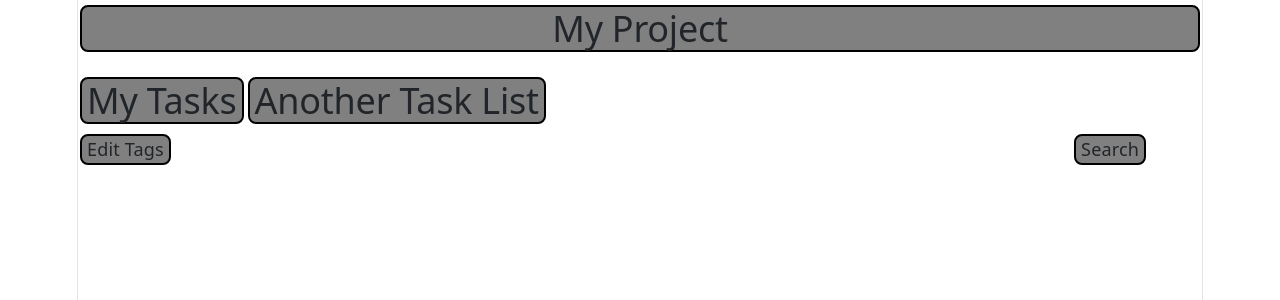
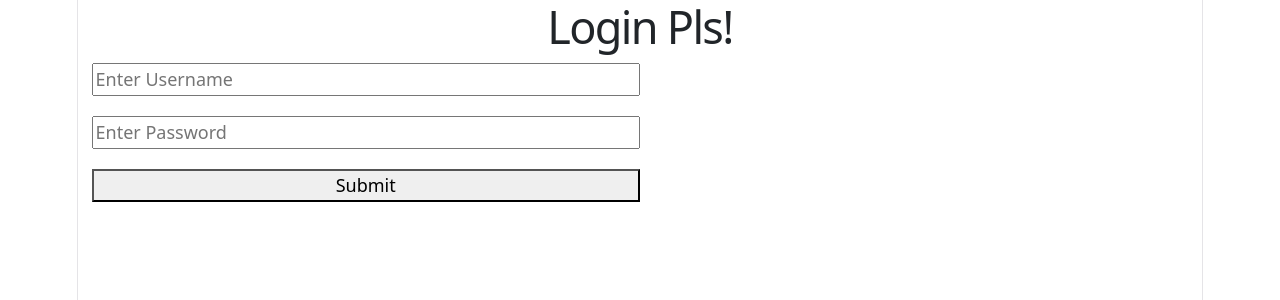
Before and after one commit to cjs937/TaskTracker, a React (Vite) app in the folder client/: page /login in a window 1280 px wide. Shown: the top 300 px of the page. Built offline with nearby package versions, Linux system fonts and the light colour scheme.

Commit message:
Added react router to the project. Added component views for login screen and dashboard. Routed index to dashboard and login views. Cached login data to keep it between refreshes.

```diff
--- a/client/package.json
+++ b/client/package.json
@@ -13,7 +13,8 @@
     "bootstrap": "^5.3.8",
     "react": "^19.2.6",
     "react-bootstrap": "^2.10.10",
-    "react-dom": "^19.2.6"
+    "react-dom": "^19.2.6",
+    "react-router-dom": "^7.18.1"
   },
   "devDependencies": {
     "@eslint/js": "^10.0.1",
--- a/client/src/App.tsx
+++ b/client/src/App.tsx
@@ -1,19 +1,39 @@
 import { useState } from 'react'
-import { mockProject, mockTaskList } from './data/mockTasks'
-import { TaskList } from './components/TaskList'
-import { Project } from './components/Project'
+import type { User } from './types'
+import { BrowserRouter, Routes, Route, Navigate } from 'react-router-dom'
 import 'bootstrap/dist/css/bootstrap.min.css'
 import './App.css'
+import { Login } from './components/Login'
+import { Dashboard } from './components/Dashboard'
+
 
 function App() {
-  const [count, setCount] = useState(0)
+const [user, setUser] = useState <User | null>(()=> {
+  const cachedUser = localStorage.getItem('currUser');
+  return cachedUser ? JSON.parse(cachedUser) : null;
+});
+
+function handleSetUser(newUser : User | null) {
+  if(newUser)
+    localStorage.setItem('currUser', JSON.stringify(newUser));
+  else
+    localStorage.removeItem('currUser');
+
+  setUser(newUser);
+};
 
   return (
     <>
-      {
-        <Project key={mockProject.id} project={mockProject} />
-        /* <TaskList key={mockTaskList.id} taskList={mockTaskList} /> */
-      }
+      <BrowserRouter>
+        <Routes>
+          <Route path="/login" element={<Login onLogin={handleSetUser} />} />
+          <Route path="/dashboard" element={user ?
+            <Dashboard user={user} onLogout={handleSetUser}/> :
+            <Navigate to='/login' />}
+          />
+          <Route path="/" element={<Navigate to="/dashboard" />} />
+        </Routes>
+      </BrowserRouter>
     </>
   )
 }
--- /dev/null
+++ b/client/src/components/Dashboard.tsx
@@ -0,0 +1,30 @@
+import type { User as UserType } from "../types";
+import { Project } from "./Project";
+
+interface DashboardProps {
+    user: UserType;
+    onLogout: (user: null) => void;
+}
+
+export function Dashboard({user, onLogout}:DashboardProps) {
+    const Logout = () => {
+        onLogout(null);
+    };
+
+    return (
+        <>
+            <div>
+                <h2 className="pill">Dashboard</h2>
+                <div className="flexRow">{
+                    user.projects.map(currProject => (
+                        <div className="pill" key={currProject.id}>
+                            {currProject.name}
+                        </div>
+                    ))}
+                    <div className="pill">+</div>
+                    <div className="pill" onClick={Logout}>Logout</div>
+                </div>
+            </div>
+        </>
+    );
+}
--- /dev/null
+++ b/client/src/components/Login.tsx
@@ -0,0 +1,45 @@
+import type {User} from '../types'
+import { mockUsers } from '../data/mockUsers';
+import { useState } from 'react'
+import styles from './modules/Login.module.css'
+import { useNavigate } from 'react-router-dom';
+
+interface LoginProps {
+    onLogin: (user: User | null) => void;
+}
+
+export function Login({onLogin}: LoginProps) {
+    const [username, setUsername] = useState('');
+    const [password, setPassword] = useState('');
+    const navigate = useNavigate();
+
+    const onFormSubmit = (event: React.SubmitEvent) => {
+        event.preventDefault();
+
+        const userCheck = mockUsers.find(
+            (user) => user.name === username && user.password === password
+        );
+
+        if(userCheck){
+            onLogin(userCheck);
+            navigate("/dashboard");
+        }
+        else
+            alert('Invalid credentials');
+    };
+
+    return (
+        <>
+            <h1>Login Pls!</h1>
+            <form id="LoginForm" className="container" onSubmit={onFormSubmit}>
+                <div className={styles.loginColumn}>
+                    <input type="text" placeholder='Enter Username' required
+                        onChange={(input) => setUsername(input.target.value)}/>
+                    <input type="password" placeholder='Enter Password' required
+                        onChange={(input) => setPassword(input.target.value)}/>
+                    <button type="submit">Submit</button>
+                </div>
+            </form>
+        </>
+    )
+}
--- a/client/src/components/Project.tsx
+++ b/client/src/components/Project.tsx
@@ -1,6 +1,7 @@
 import type { Project as ProjectType} from '../types';
 import { TaskList } from './TaskList';
 import styles from './modules/Project.module.css'
+
 interface ProjectProps {
     project: ProjectType;
 }
@@ -11,13 +12,12 @@ export function Project({project}:ProjectProps)
         <>
         <div>
             <h2 className="pill">{project.name}</h2>
-            <div className={styles.taskListRow}>
-            {
+            <div className={styles.taskListRow}>{
                 /* Implement your task list rendering here */
                 project.taskLists.map(currList => (
                 <TaskList key={currList.id} taskList={currList} />
-                ))
-            }
+                ))}
+                <div className="pill">+</div>
             </div>
         </div>
         <footer className={styles.projectFooter}>
--- /dev/null
+++ b/client/src/components/modules/Login.module.css
@@ -0,0 +1,7 @@
+.loginColumn {
+    display: flex;
+    flex-direction: column;
+    gap: 20px;
+    max-width: 50%;
+    justify-content: center;
+}
--- a/client/src/data/mockTasks.ts
+++ b/client/src/data/mockTasks.ts
@@ -61,3 +61,10 @@ export const mockProject: Project = {
   taskLists: [mockTaskList, mockTaskList2],
   tags: ['tag1', 'tag2']
 }
+
+export const mockProject2: Project = {
+  id: 'project-2',
+  name: 'My Project 2',
+  taskLists: [mockTaskList2],
+  tags: ['tag2']
+}
--- /dev/null
+++ b/client/src/data/mockUsers.ts
@@ -0,0 +1,17 @@
+import type {User} from '../types'
+import {mockProject, mockProject2} from './mockTasks'
+
+export const mockUsers: User[] = [
+  {
+    id: '1',
+    name: 'testuser',
+    password: 'password',
+    projects: [mockProject, mockProject2]
+  },
+  {
+    id: '2',
+    name: 'testuser2',
+    password: 'password',
+    projects: [mockProject2]
+  }
+]
--- a/client/src/index.css
+++ b/client/src/index.css
@@ -119,3 +119,9 @@ code {
     padding-inline: 5px;
     margin: 5px 2px;
 }
+
+.flexRow {
+  display: flex;
+  flex-direction: row;
+  gap: 10px;
+}
```
Also changed, not shown: client/src/types.ts (+7 -0 lines), client/src/components/ProjectList.tsx (deleted), 1 other file (tests, documents, lock files or other folders).
